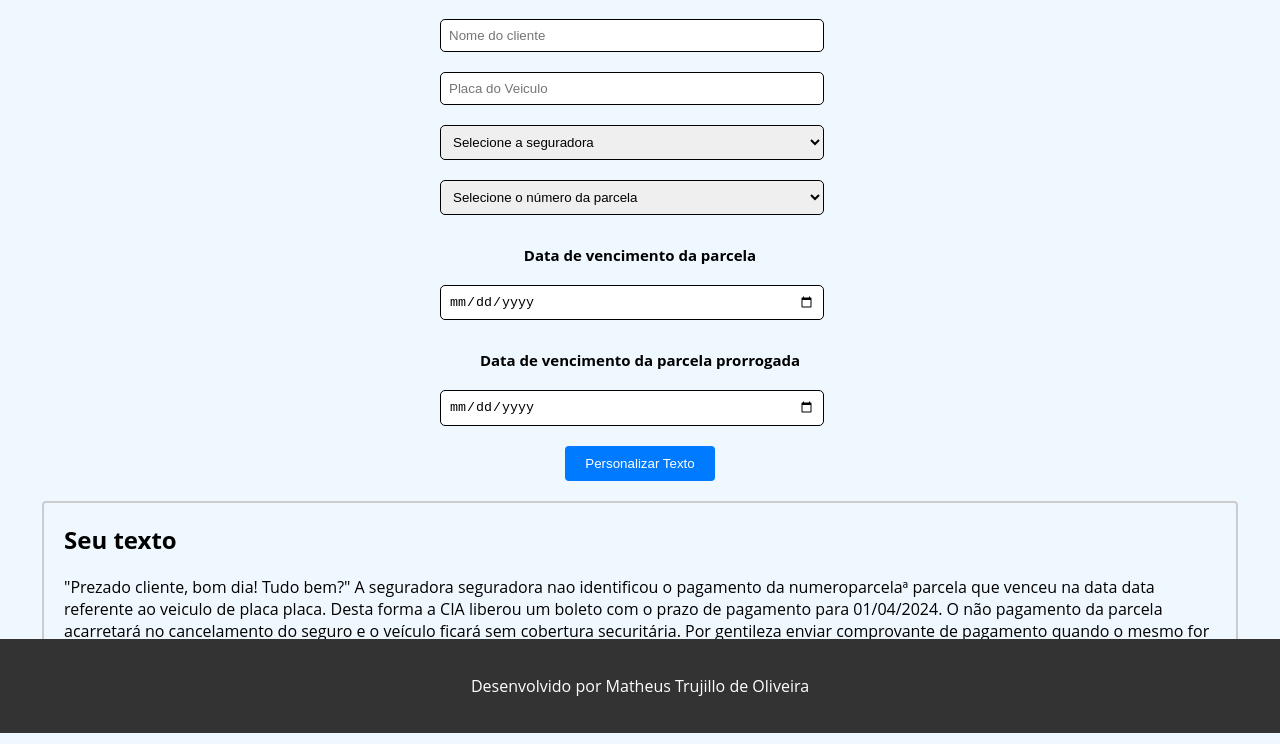
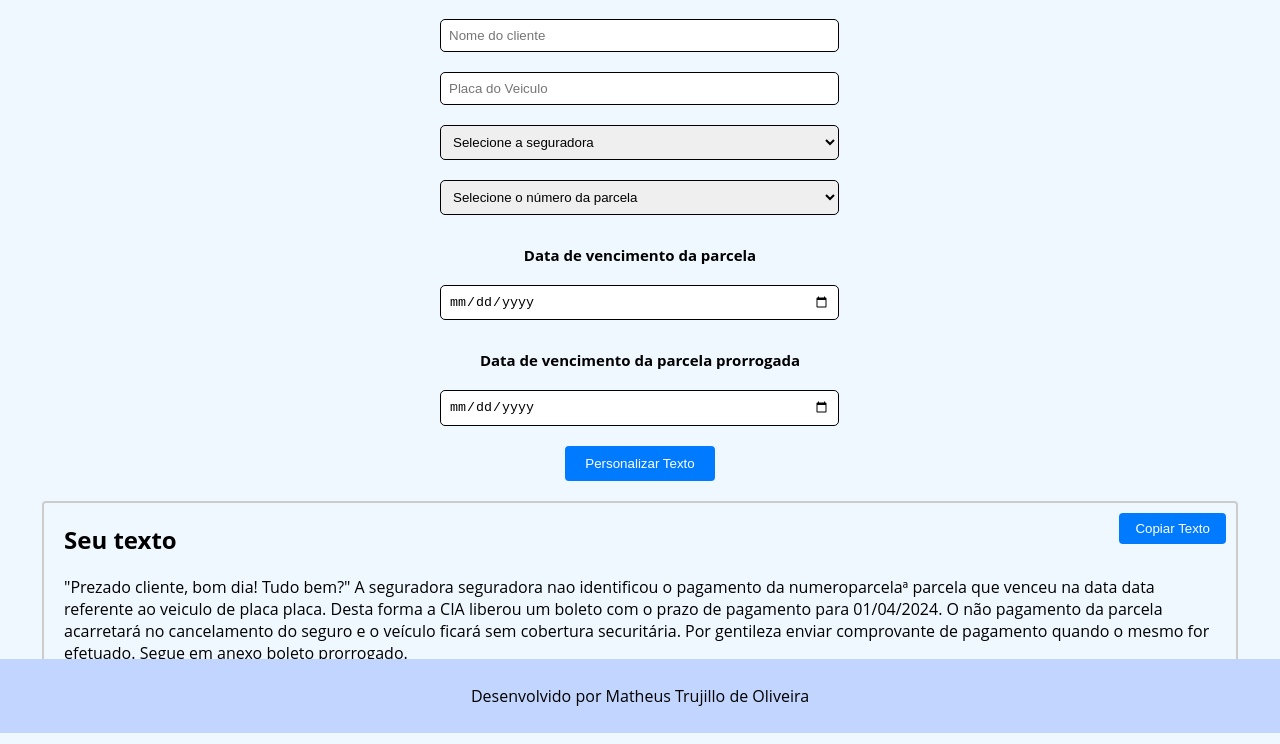
Before and after one commit to MatheusTrujillo/GeradorDeMensagens, a plain HTML site: page index.html in a window 1280 px wide. Shown: the part 67-811 px from the top of the page. Drawn offline with Linux system fonts and the light colour scheme; a web font is replaced by a local one.

Commit message:
Alteracoes no HTML
Adicionando botao para copiar o texto

```diff
--- a/Styles/style.css
+++ b/Styles/style.css
@@ -28,7 +28,7 @@ h1 {
 select,
 input[type="text"],
 input[type="date"] {
-    width: calc(100% - 16px); /* Ajuste para considerar a largura do padding e da borda */
+    width: calc(100% - 1px); /* Ajuste para considerar a largura do padding e da borda */
     padding: 8px;
     border: 1px solid black;
     border-radius: 5px;
@@ -57,11 +57,30 @@ button:hover {
 }
 
 .textoPronto {
-    max-width: 90%; /* Alterado para largura responsiva */
+    position: relative;
+    max-width: 90%;
     margin: 20px auto;
     padding: 20px;
     border: 2px solid #ccc;
     border-radius: 4px;
+    overflow: hidden; /* Para evitar que o botão ultrapasse a borda do contêiner */
+}
+
+#btnCopiar {
+    position: absolute;
+    top: 10px; /* Distância do topo */
+    right: 10px; /* Distância da direita */
+    padding: 8px 16px;
+    background-color: #007bff;
+    color: #fff;
+    border: none;
+    border-radius: 4px;
+    cursor: pointer;
+    transition: all 0.3s ease-in;
+}
+
+#btnCopiar:hover {
+    background-color: #0056b3;
 }
 
 .textoPronto h2 {
@@ -69,16 +88,14 @@ button:hover {
 }
 
 footer {
-    background-color: #333;
-    color: #fff;
+    background-color: #c2d5ff;
+    color: black;
     text-align: center;
-    padding: 20px 0;
+    padding: 10px 0;
     position: fixed;
     bottom: 0;
     width: 100%;
 }
-
-
 
 /* CSS responsivo */
 @media screen and (max-width: 600px) {
--- a/index.html
+++ b/index.html
@@ -17,7 +17,7 @@
             <input id="nome" type="text" placeholder="Nome do cliente" maxlength="50" required>
         </div>
         <div class="campo">
-            <input id="placa" type="text" placeholder="Placa do Veiculo" maxlength="8" required>
+            <input id="placa" type="text" placeholder="Placa do Veiculo" maxlength="7" required>
         </div>
         <div class="campo">
             <select id="seguradora" required>
@@ -69,6 +69,7 @@
     </div>
 
     <div class="textoPronto">
+        <button id="btnCopiar" onclick="copiarTexto()">Copiar Texto </button>
         <h2>Seu texto</h2>
         <p id="textoPersonalizado">"Prezado cliente, bom dia! Tudo bem?"
             A seguradora seguradora nao identificou o pagamento da numeroparcelaª parcela que venceu na data data referente ao veiculo de placa placa.
@@ -79,6 +80,9 @@
 
             Segue em anexo boleto prorrogado.
         </p>
+
+        <a id="btnEnviarEmail" href="#" onclick="enviarEmail()">Enviar Email</a>
+
     </div>
 
     <footer>
```
Also changed, not shown: MOCKUP.png (added).
